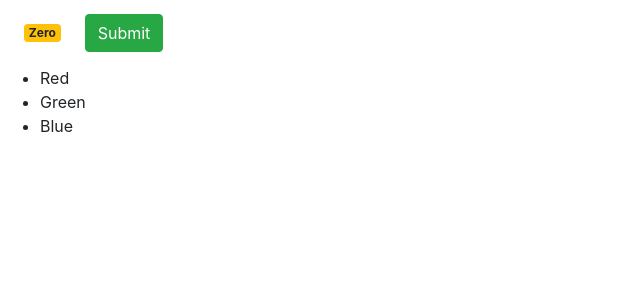
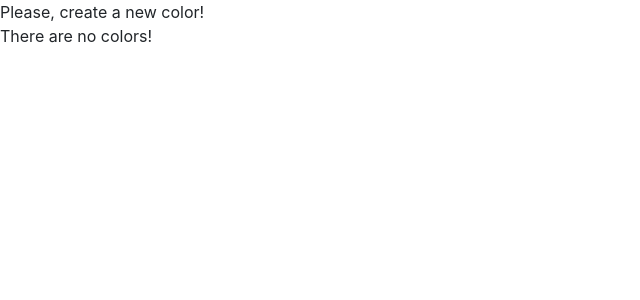
Before and after one commit to md-golamrabbani/react-js-for-beginner, a React (Create React App) app: page / in a window 1280 px wide. Shown: the top 300 px of the page, without its empty margins (0-640 px from the left). Built offline with nearby package versions, Linux system fonts and the light colour scheme.

Commit message:
conditional rendering react

```diff
--- a/src/component/counter.jsx
+++ b/src/component/counter.jsx
@@ -1,35 +1,31 @@
 import React, { Component } from "react";
 
 class Counter extends Component {
-
   state = {
     count: 0,
-        colors: ["Red", "Green", "Blue"]
+    colors: []
+  };
+
+  renderColors() {
+    if (this.state.colors.length === 0) return <p>There are no colors!</p>;
+
+    return (
+      <ul>
+        {this.state.colors.map(color => (
+          <li key={color}>{color}</li>
+        ))}
+      </ul>
+    );
   }
 
   render() {
     return (
       <div>
-                <span className={this.getBadgeClasses()}>{this.formateCount()}</span>
-                <button className="btn btn-success">Submit</button>
-                <ul>
-                    { this.state.colors.map(color => <li key={color}>{color}</li>) }
-                </ul>
+        { this.state.colors.length === 0 && "Please, create a new color!" }
+        { this.renderColors() }
       </div>
     );
   }
-
-    getBadgeClasses() {
-        let classes = "badge m-4 badge-";
-        classes += this.state.count === 0 ? "warning" : "primary";
-        return classes;
-    }
-
-    formateCount() {
-        const { count } = this.state;
-        return count === 0 ? "Zero" : count;
-    }
-
 }
 
 export default Counter;
```
Lines whose indentation alone changed are shown as unchanged.
